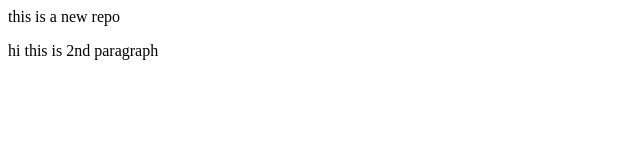
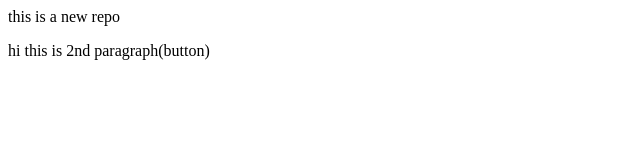
Before and after one commit to YADWINDER1234/localrepo, a plain HTML site: page index.html in a window 1280 px wide. Shown: the full height of the page, 0-640 px from the left. Drawn offline with Linux system fonts and the light colour scheme.

```diff
--- a/index.html
+++ b/index.html
@@ -1,2 +1,2 @@
 <p>this is a new repo</p>
-<p>hi this is 2nd paragraph</p>
+<p>hi this is 2nd paragraph(button)</p>
```
